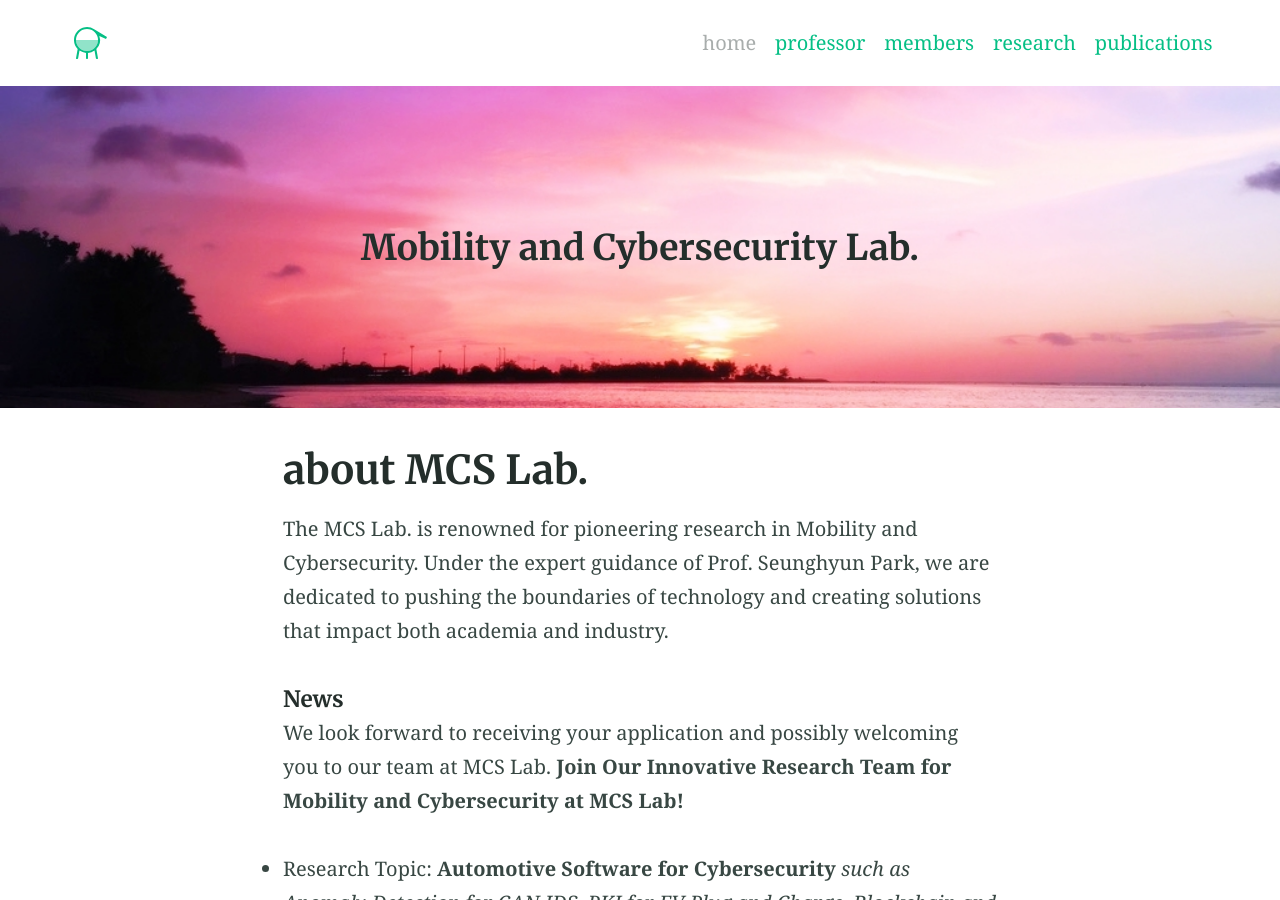
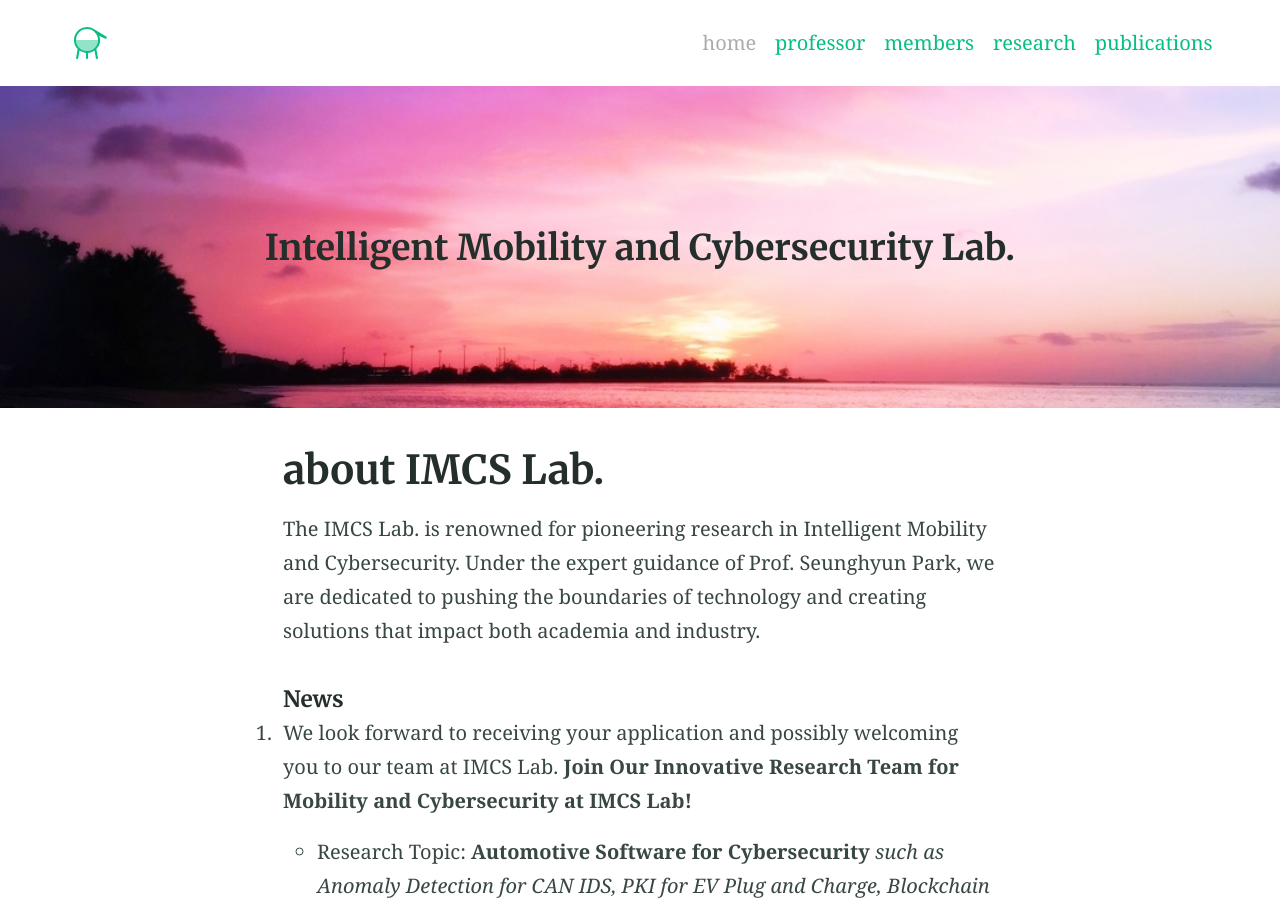
Before and after one commit to imcslab/imcslab.github.io, a Jekyll site: the page built from index.md, in a window 1280 px wide and 900 px high. Built offline with Jekyll 4.4.1, drawn with Linux system fonts in a browser that asks for light colours; some of the changed text lies outside the part shown.

Commit message:
Update index.md

```diff
--- a/index.md
+++ b/index.md
@@ -1,22 +1,23 @@
 ---
-title: about MCS Lab.
+title: about IMCS Lab.
 feature_text: |
-  ## Mobility and Cybersecurity Lab.
+  ## Intelligent Mobility and Cybersecurity Lab.
 
 feature_image: "/assets/uploads/bg_2_r2.jpg"
 excerpt: ""
 ---
 
-The MCS Lab. is renowned for pioneering research in Mobility and Cybersecurity. Under the expert guidance of Prof. Seunghyun Park, we are dedicated to pushing the boundaries of technology and creating solutions that impact both academia and industry.
+The IMCS Lab. is renowned for pioneering research in Intelligent Mobility and Cybersecurity. Under the expert guidance of Prof. Seunghyun Park, we are dedicated to pushing the boundaries of technology and creating solutions that impact both academia and industry.
 
 
 
 ##### News
-We look forward to receiving your application and possibly welcoming you to our team at MCS Lab. **Join Our Innovative Research Team for Mobility and Cybersecurity at MCS Lab!**
+1. We look forward to receiving your application and possibly welcoming you to our team at IMCS Lab. **Join Our Innovative Research Team for Mobility and Cybersecurity at IMCS Lab!**
 * Research Topic: **Automotive Software for Cybersecurity** _such as Anomaly Detection for CAN IDS, PKI for EV Plug and Charge, Blockchain and Smart Contract for Automotive Transactions_
 * Position: Master or Doctoral Program for Graduate Research Opportunities
 * Supervisor: Prof. Seunghyun Park ([sp@hansung.ac.kr](mailto:sp@hansung.ac.kr))
 
+2. The website address has been changed to [sp@hansung.ac.kr](https://imcslab.github.io)
 
 ### Research topics
 
@@ -33,9 +34,9 @@ We look forward to receiving your application and possibly welcoming you to our
 * Automotive Software Update Over-The-Air (Automotive OTA)
 
 ### Contact
-* **Address**: \#329, Research Hall, Hansung University, Seongbuk-gu, Seoul 02876, South Korea
+* **Lab**: \#500, IMCS Lab., Engineering Bldg(A), Hansung University, Seongbuk-gu, Seoul 02876, South Korea
+* **Address**: \#329, Research Hall at Hansung University
 * **Email**: Prof. Seunghyun Park ([sp@hansung.ac.kr](mailto:sp@hansung.ac.kr))
-
 
 <!--
 - Available as a **theme gem** and **GitHub Pages** theme
```
